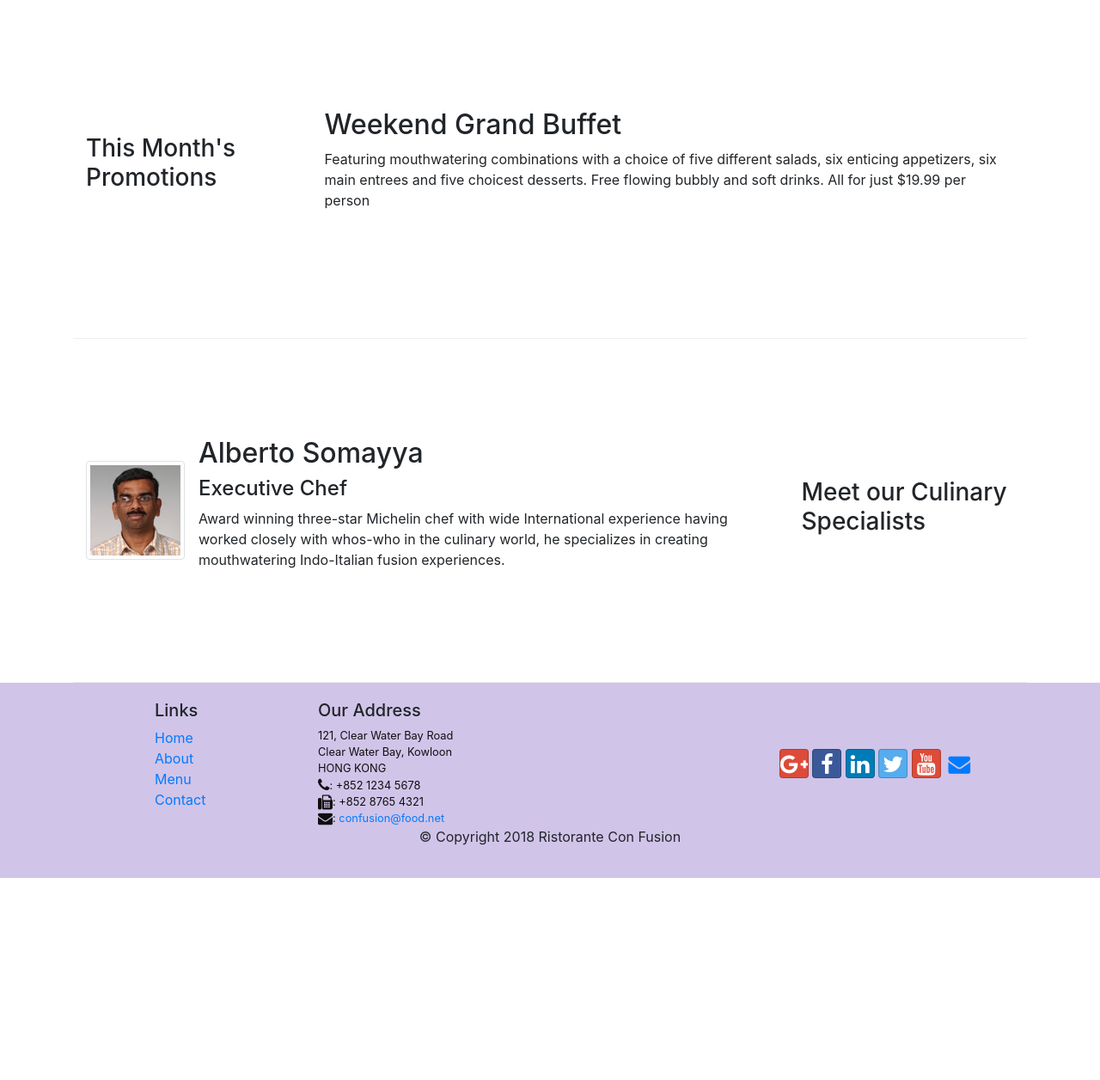
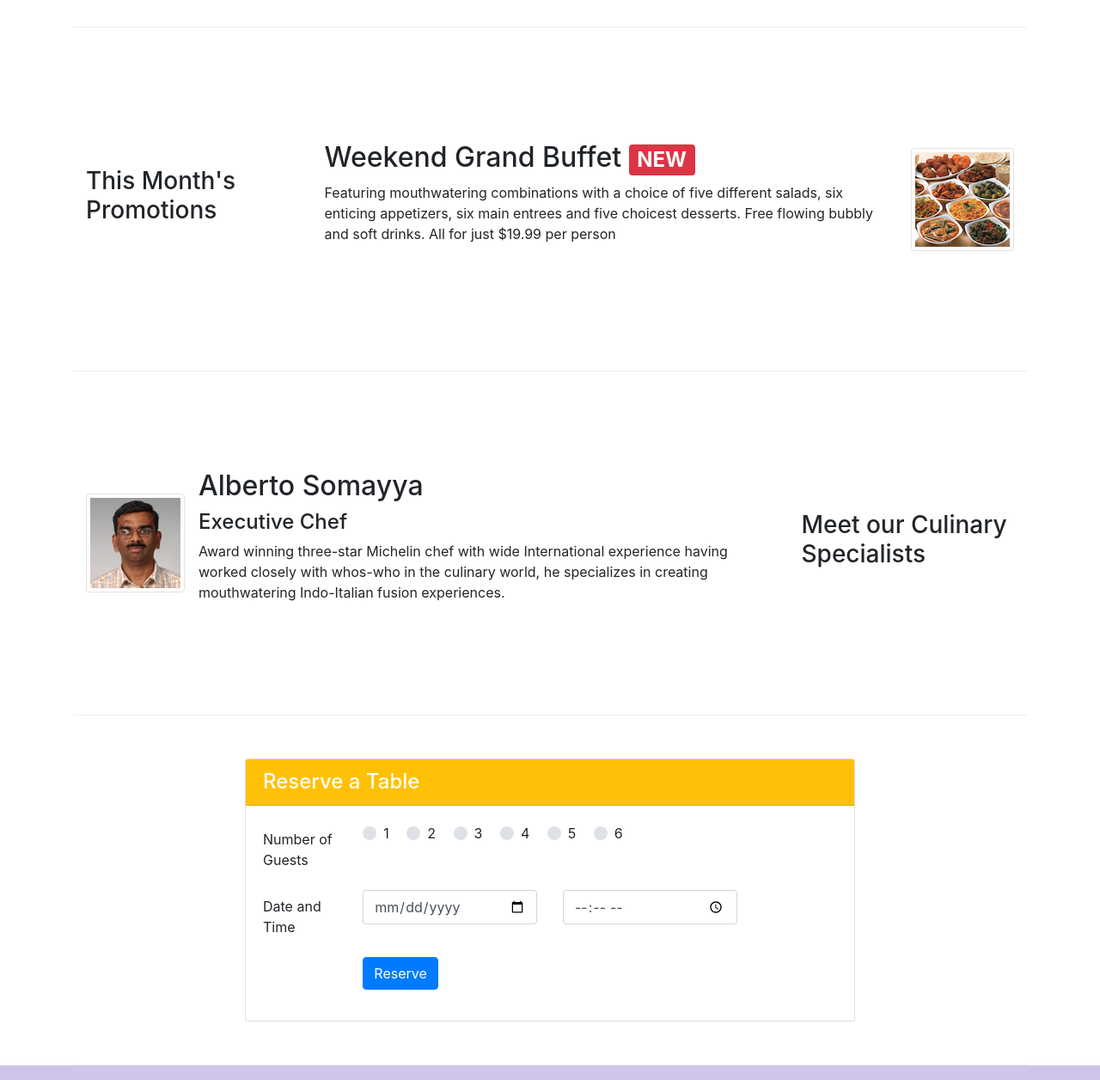
Before and after one commit to h-attari/Coursera-Bootstrap, a website: page index.html in a window 1280 px wide. Shown: the part 740-1996 px from the top of the page at 86% size. Before the commit the page ends 1761 px from the top, so only its background shows below. Drawn offline with nearby package versions, Linux system fonts and the light colour scheme.

Commit message:
Assingnment-2

```diff
--- a/index.html
+++ b/index.html
@@ -40,8 +40,14 @@
                     <h1>Ristorante con Fusion</h1>
                     <p>We take inspiration from the World's best cuisines, and create a unique fusion experience. Our lipsmacking creations will tickle your culinary senses!</p>
                 </div>
-                <div class="col-12 col-sm align-self-center">
-                    <img src="img/logo.png" class="img-fluid">
+                <div class="col-12 col-sm-6 align-self-center">
+                    <div class="row">
+                        <img src="img/logo.png" class="col-12 col-sm-6 img-fluid">
+                        <div class="col-12 col-sm-6 align-self-center">
+                            <a href="#reserve" class="btn btn-sm btn-warning btn-block" role="button"><strong>Reserve Table</strong></a>
+                            <!-- <button type="submit" class="btn btn-warning" href="#reserve">Reserve Table</button> -->
+                        </div>
+                    </div>
                 </div>
             </div>
         </div>
@@ -56,7 +62,7 @@
                 <div class="media">
                     <img class="d-flex mr-3 img-thumbnail align-self-center" src="img/uthappizza.png" alt="Uthappizza">
                     <div class="media-body">
-                        <h2 class="mt-0">Uthappizza <span class="badge badge-danger">Hot</span> <span class="badge badge-pill badge-secondary">$4.99</span></h2>
+                        <h2 class="mt-0">Uthappizza <span class="badge badge-danger">HOT</span> <span class="badge badge-pill badge-secondary">$4.99</span></h2>
                         <p class="d-none d-sm-block">A unique combination of Indian Uthappam (pancake) and Italian pizza, topped with Cerignola olives, ripe vine cherry tomatoes, Vidalia onion, Guntur chillies and Buffalo Paneer.</p>
                     </div>
                 </div>
@@ -69,8 +75,13 @@
                 <h3>This Month's Promotions</h3>
             </div>
             <div class="col-12 col-sm col-md">
-                <h2>Weekend Grand Buffet</h2>
-                <p>Featuring mouthwatering combinations with a choice of five different salads, six enticing appetizers, six main entrees and five choicest desserts. Free flowing bubbly and soft drinks. All for just $19.99 per person </p>
+                <div class="media">
+                    <div class="media-body">
+                        <h2 class="mt-0">Weekend Grand Buffet <span class="badge badge-danger">NEW</span></h2>
+                        <p class="d-none d-sm-block">Featuring mouthwatering combinations with a choice of five different salads, six enticing appetizers, six main entrees and five choicest desserts. Free flowing bubbly and soft drinks. All for just $19.99 per person </p>
+                    </div>
+                    <img class="d-flex ml-3 img-thumbnail align-self-center" src="img/buffet.png" alt="Buffet">
+                </div>
             </div>
         </div>
 
@@ -85,6 +96,61 @@
                         <h2 class="mt-0">Alberto Somayya</h2>
                         <h4>Executive Chef</h4>
                         <p class="d-none d-sm-block">Award winning three-star Michelin chef with wide International experience having worked closely with whos-who in the culinary world, he specializes in creating mouthwatering Indo-Italian fusion experiences. </p>
+                    </div>
+                </div>
+            </div>
+        </div>
+
+        <div class="row row-content align-items-center justify-content-center">
+            <div class="col-12 col-sm-8">
+                <div class="card" id="reserve">
+                    <h4 class="card-header bg-warning text-white">Reserve a Table</h4>
+                    <div class="card-body">
+                        <form>
+                            <div class="form-group row">
+                                <label for="cradio" class="col-12 col-sm-2 col-form-label">Number of Guests</label>
+                                <div class="col-12 col-sm">
+                                    <div class="custom-control custom-radio custom-control-inline">
+                                        <input type="radio" class="custom-control-input" id="radio1" name="cradio">
+                                        <label for="radio1" class="custom-control-label">1</label>
+                                    </div>
+                                    <div class="custom-control custom-radio custom-control-inline">
+                                        <input type="radio" class="custom-control-input" id="radio2" name="cradio">
+                                        <label for="radio2" class="custom-control-label">2</label>
+                                    </div>
+                                    <div class="custom-control custom-radio custom-control-inline">
+                                        <input type="radio" class="custom-control-input" id="radio3" name="cradio">
+                                        <label for="radio3" class="custom-control-label">3</label>
+                                    </div>
+                                    <div class="custom-control custom-radio custom-control-inline">
+                                        <input type="radio" class="custom-control-input" id="radio4" name="cradio">
+                                        <label for="radio4" class="custom-control-label">4</label>
+                                    </div>
+                                    <div class="custom-control custom-radio custom-control-inline">
+                                        <input type="radio" class="custom-control-input" id="radio5" name="cradio">
+                                        <label for="radio5" class="custom-control-label">5</label>
+                                    </div>
+                                    <div class="custom-control custom-radio custom-control-inline">
+                                        <input type="radio" class="custom-control-input" id="radio6" name="cradio">
+                                        <label for="radio6" class="custom-control-label">6</label>
+                                    </div>
+                                </div>
+                            </div>
+                            <div class="form-group row">
+                                <label for="dateandtime" class="col-12 col-sm-2 col-form-label">Date and Time</label>
+                                <div class="col-12 col-sm-4">
+                                    <input type="date" name="date" id="date" class="form-control" placeholder="Date">
+                                </div>
+                                <div class="col-12 col-sm-4">
+                                    <input type="time" name="time" id="time" class="form-control" placeholder="Time">
+                                </div>
+                            </div>
+                            <div class="form-group row">
+                                <div class="col-md-10 offset-md-2">
+                                    <button type="submit" class="btn btn-primary">Reserve</button>
+                                </div>
+                            </div>
+                        </form>
                     </div>
                 </div>
             </div>
```
